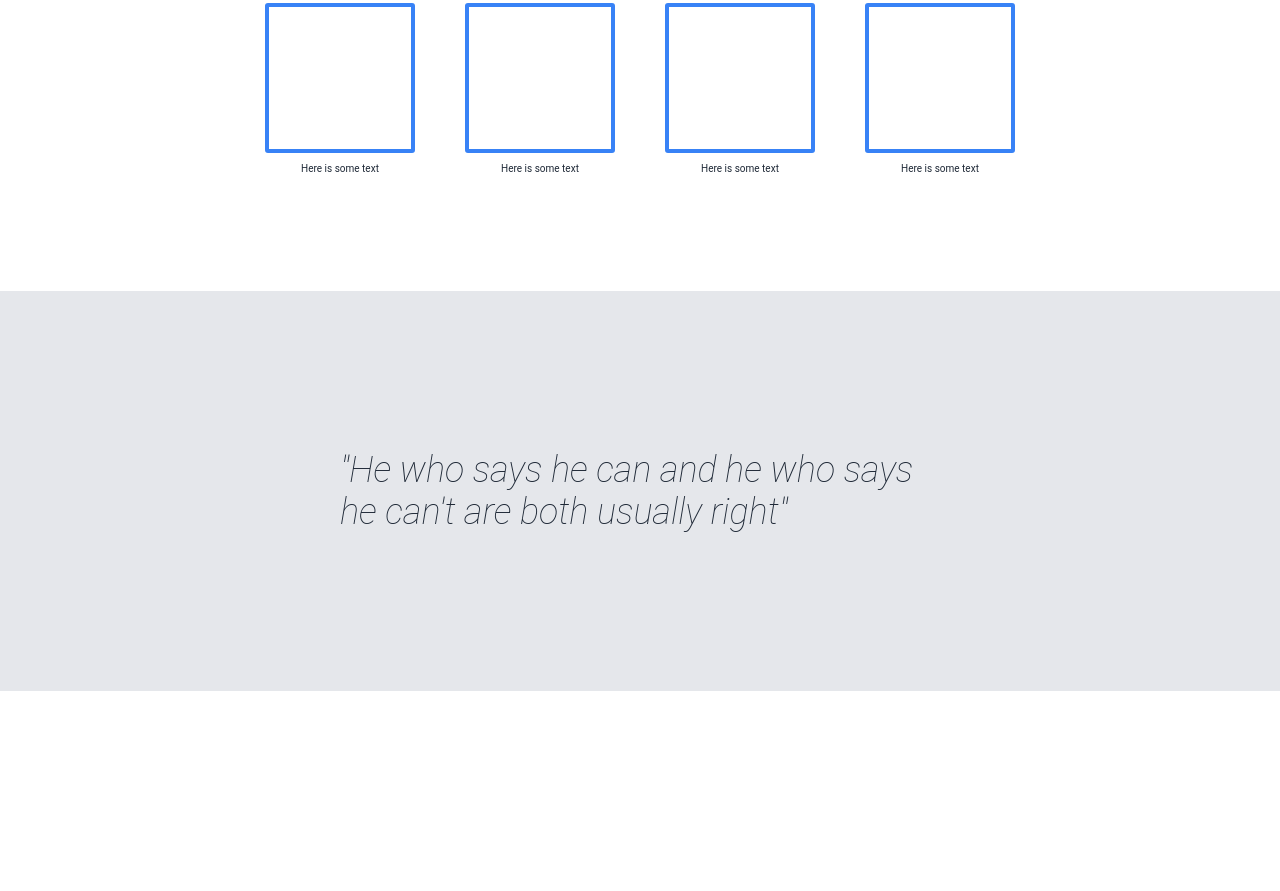
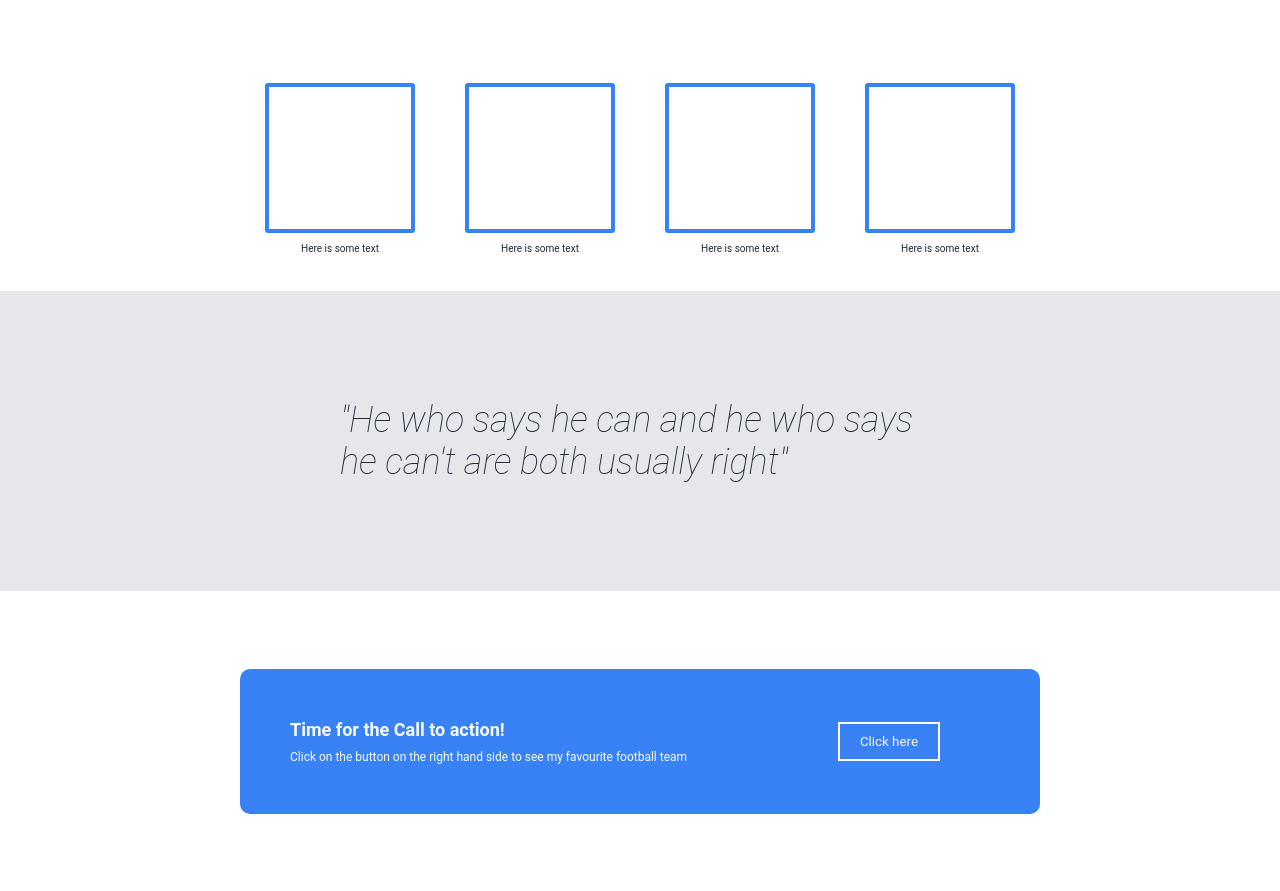
Before and after one commit to LikwidMunki/odin-landing-page, a plain HTML site: page index.html in a window 1280 px wide. Shown: the part 517-1408 px from the top of the page. Before the commit the page ends 1208 px from the top, so only its background shows below. Drawn offline with Linux system fonts and the light colour scheme.

Commit message:
completed the landing page project

```diff
--- a/index.html
+++ b/index.html
@@ -54,5 +54,16 @@
     <p>"He who says he can and he who says he can't are both usually right"</p>
 </div>
 </div>
+<!--End of quote section, start of CTA section-->
+<div class="cta-section">
+<div class="cta-blue-container">
+<div class="cta-content">
+    <h2>Time for the Call to action!</h2>
+    <p>Click on the button on the right hand side to see my favourite football team</p>
+</div>
+    <a href="https://www.leedsunited.com" target="_blank" rel="noreferrer noopener"><button class="cta-button">Click here</button></a>
+</div>
+</div>
+</div>
 </body>
 </html>
--- a/style.css
+++ b/style.css
@@ -79,7 +79,7 @@ margin-left: 20px;
     font-size: 36px;
     font-weight: extra-bold;
     color: #1f2937;
-    margin: 10px 50px;
+    margin: 50px 10px 50px 10px;
 }
 
 .cards-container {
@@ -115,7 +115,7 @@ margin-left: 20px;
     display: flex;
     align-items: center;
     justify-content: center;
-    height: 400px;
+    height: 300px;
 }
 
 .quote-container{
@@ -128,3 +128,53 @@ width: 600px;
     font-style: italic;
     font-weight: lighter;
 }
+
+.cta-section {
+    display: flex;
+    justify-content: center;
+    align-items: center;
+    background-color: white;
+    height: 300px;
+}
+
+.cta-blue-container {
+background-color: #3882f6;
+display: flex;
+justify-content: space-between;
+align-items: center;
+width: 800px;
+border-radius: 10px;
+}
+
+.cta-content {
+display: flex;
+justify-content: space-between;
+margin: 50px;
+flex-direction: column;
+}
+
+.cta-content h2 {
+font-size: 18px;
+color: #f9faf8;
+font-weight: bold;
+margin-bottom: 10px;
+}
+
+.cta-content p {
+font-size: 12px;
+color: #f9faf8;
+}
+
+.cta-button {
+border: white 2px solid;
+background-color: #3882f6;
+padding: 10px 20px;
+color: #f9faf8;
+margin-right: 100px;
+}
+
+.cta-button:hover {
+    border: #3882f6 2px solid;
+background-color: #f9faf8;
+color: #3882f6;
+}
```
Also changed, not shown: 1 other file.
